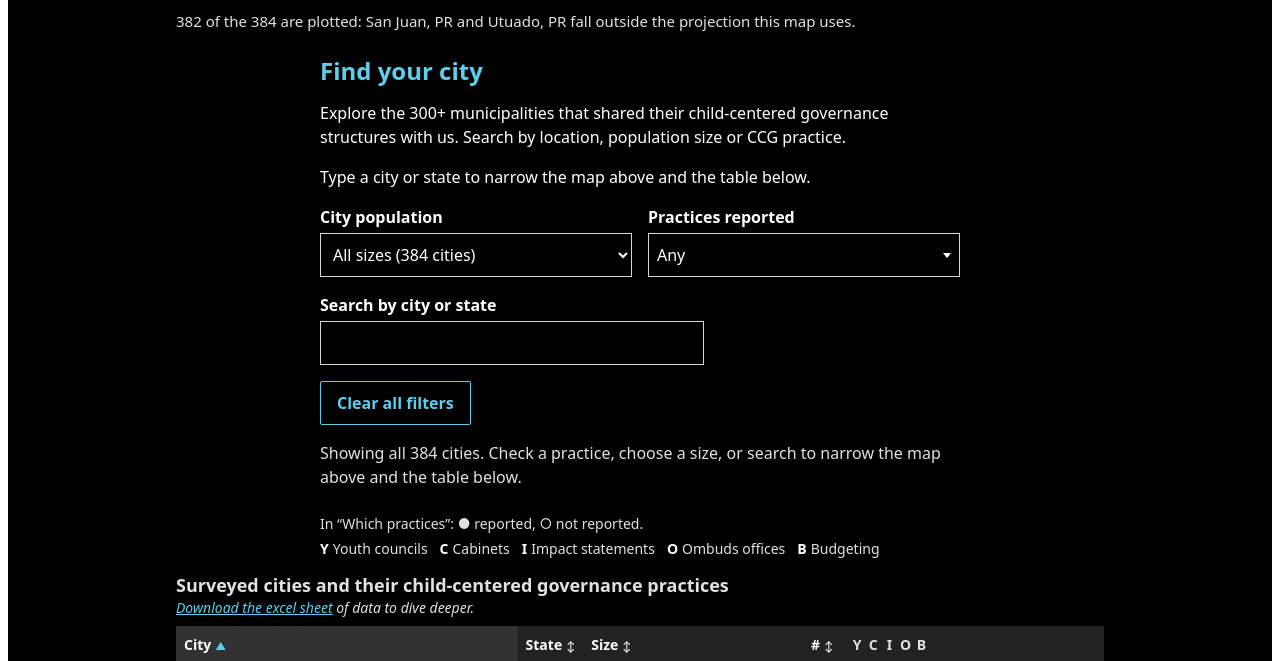
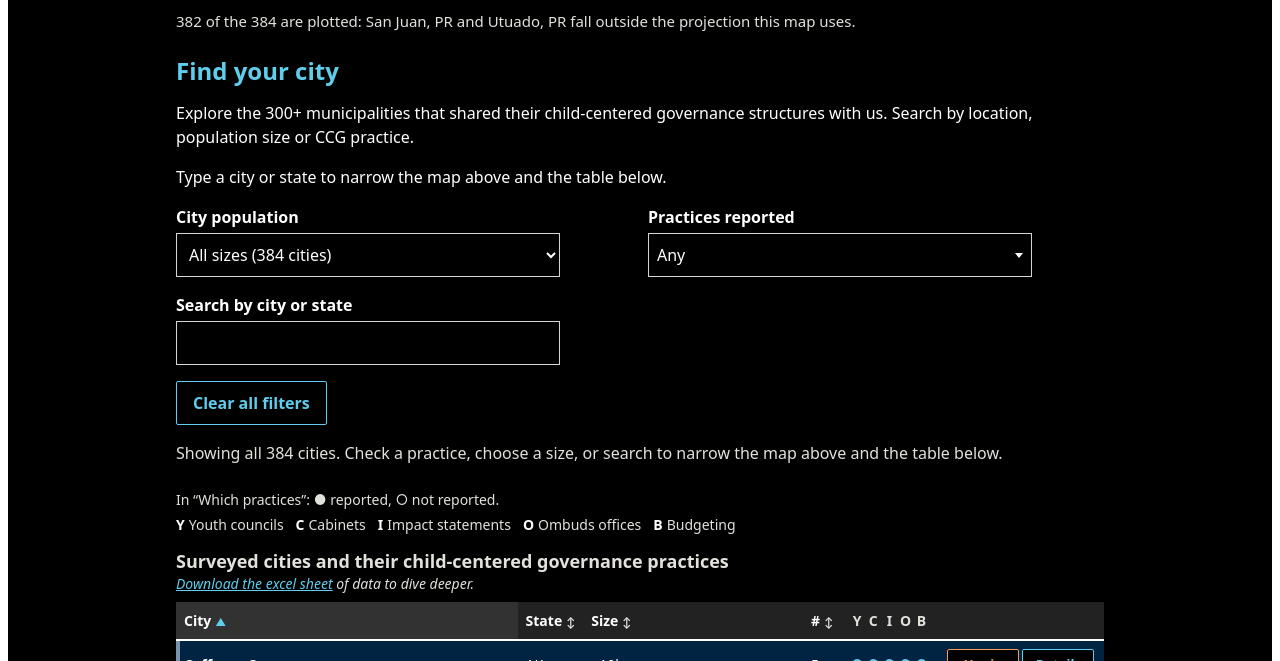
Before and after one commit to frankelavsky/cacr_prototype, a website: page src/index.html in a window 1280 px wide. Shown: the part 684-1345 px from the top of the page. Drawn offline with Linux system fonts and the light colour scheme.

Commit message:
match width of mid copy to map and table

```diff
--- a/src/ccg-dashboard.css
+++ b/src/ccg-dashboard.css
@@ -438,11 +438,6 @@
 @media (min-width: 900px) {
   #ccg-dashboard .ccg-section--wide {
     max-width: var(--ccg-measure-wide);
-  }
-
-  #ccg-dashboard .ccg-section--wide > :not(.ccg-figure):not(.ccg-table-container):not(.ccg-pagination) {
-    max-width: calc(var(--ccg-measure) - var(--ccg-space) * 2);
-    margin-inline: auto;
   }
 
   #ccg-dashboard .ccg-figure {
--- a/src/index.html
+++ b/src/index.html
@@ -135,7 +135,7 @@
       all narrow the same set, shown on the map above and in the table below (D11). The
       block sits directly above the table it drives, with nothing between them (D9).
     -->
-    <section class="ccg-section" aria-labelledby="ccg-filters-heading">
+    <section class="ccg-section ccg-section--wide" aria-labelledby="ccg-filters-heading">
       <h2 id="ccg-filters-heading">Find your city</h2>
       <p>Explore the <span data-ccg-stat="totalCities" data-ccg-round-down></span> municipalities that shared their child-centered governance structures with us. Search by location, population size or CCG practice.</p>
       <p>Type a city or state to narrow the map above and the table below.</p>
```
